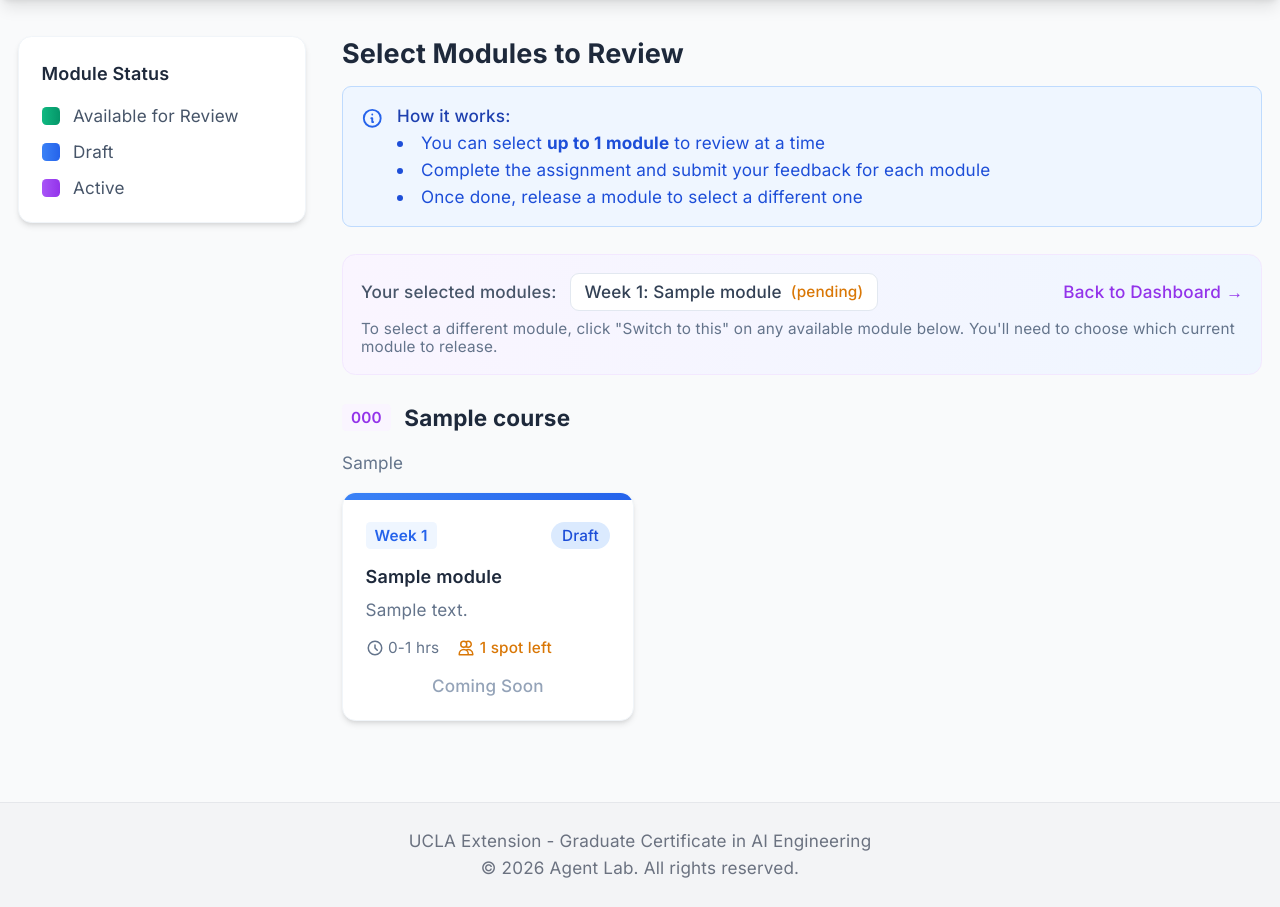
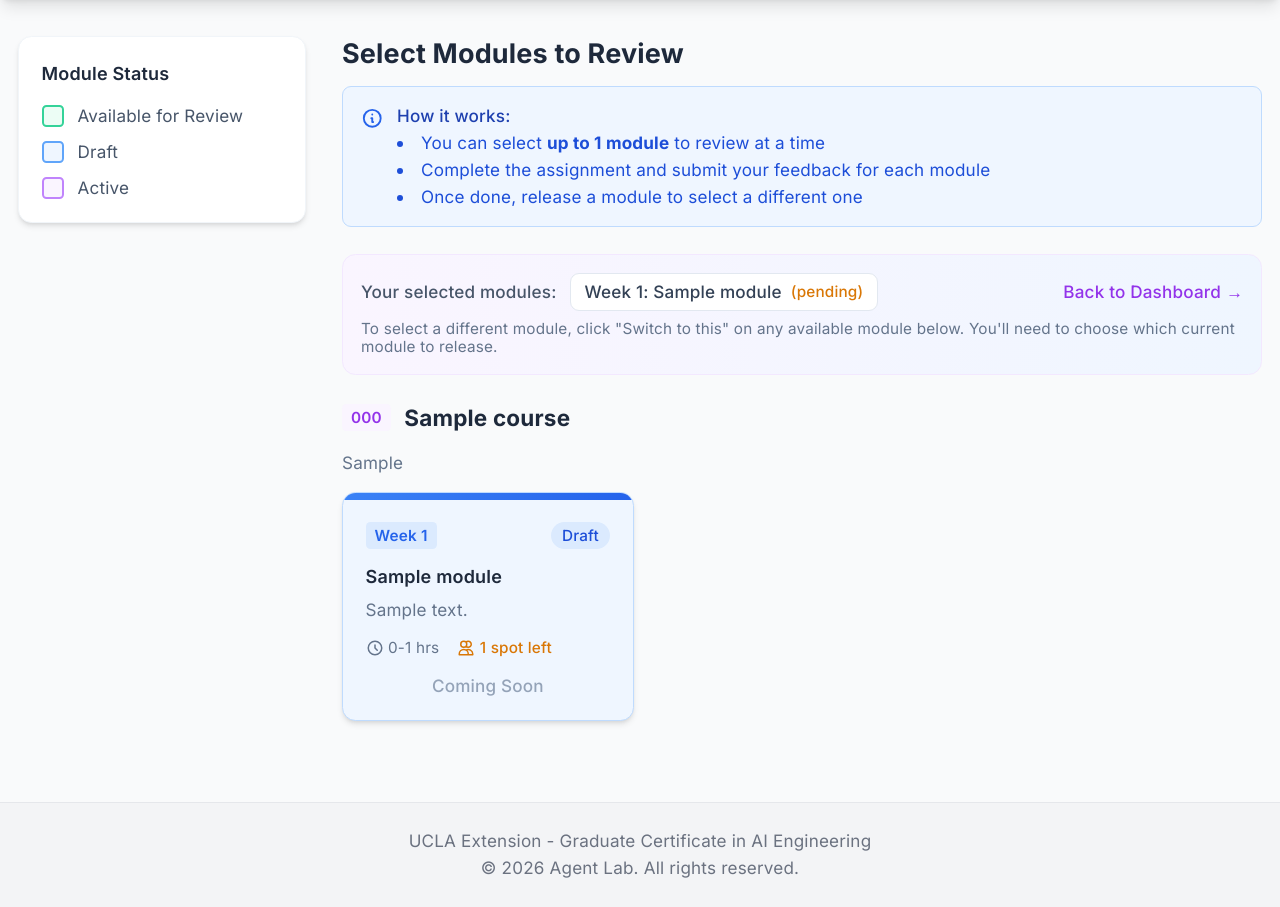
Before and after one commit to prashantkul/agent-lab, a FastAPI app: page /modules in a window 1280 px wide. Shown: the part 99-1006 px from the top of the page. Run offline with FastAPI, Linux system fonts and the light colour scheme; the visitor is signed in with stand-in values (Sample User, id 1); tables that the repository leaves empty hold one stand-in row (values such as "Sample post"); grey boxes marked "Sample" are stand-in pictures; some libraries are stand-ins or nearby versions.

Commit message:
Add color-coded backgrounds to module selection tiles
Tiles now have distinct background colors based on status:
- Emerald/green tint for Available (pilot_review)
- Blue tint for Draft
- Purple tint for Active

Also updates Week badge colors to match each status.

Co-Authored-By: Claude Opus 4.5 <noreply@anthropic.com>

```diff
--- a/templates/module_select.html
+++ b/templates/module_select.html
@@ -12,16 +12,16 @@
                 <h3 class="font-semibold text-base text-slate-800 mb-4">Module Status</h3>
                 <div class="space-y-3">
                     <div class="flex items-center gap-3">
-                        <div class="w-4 h-4 rounded bg-gradient-to-r from-emerald-500 to-emerald-600"></div>
+                        <div class="w-5 h-5 rounded bg-emerald-50 border-2 border-emerald-400"></div>
                         <span class="text-sm text-slate-600">Available for Review</span>
                     </div>
                     {% if user.role.value == 'admin' %}
                     <div class="flex items-center gap-3">
-                        <div class="w-4 h-4 rounded bg-gradient-to-r from-blue-500 to-blue-600"></div>
+                        <div class="w-5 h-5 rounded bg-blue-50 border-2 border-blue-400"></div>
                         <span class="text-sm text-slate-600">Draft</span>
                     </div>
                     <div class="flex items-center gap-3">
-                        <div class="w-4 h-4 rounded bg-gradient-to-r from-purple-500 to-purple-600"></div>
+                        <div class="w-5 h-5 rounded bg-purple-50 border-2 border-purple-400"></div>
                         <span class="text-sm text-slate-600">Active</span>
                     </div>
                     {% endif %}
@@ -94,13 +94,13 @@
 
                 <div class="grid md:grid-cols-2 lg:grid-cols-3 gap-5">
                     {% for module in course_data.modules %}
-                    <div class="bg-white rounded-xl shadow-md hover:shadow-xl transition-all duration-300 border border-slate-100 overflow-hidden group">
+                    <div class="rounded-xl shadow-md hover:shadow-xl transition-all duration-300 overflow-hidden group {% if module.visibility.value == 'pilot_review' %}bg-emerald-50 border border-emerald-200{% elif module.visibility.value == 'draft' %}bg-blue-50 border border-blue-200{% elif module.visibility.value == 'active' %}bg-purple-50 border border-purple-200{% else %}bg-white border border-slate-100{% endif %}">
                         <!-- Status Banner - Green for pilot_review, Blue for draft, Purple for active -->
                         <div class="h-1.5 {% if module.visibility.value == 'pilot_review' %}bg-gradient-to-r from-emerald-500 to-emerald-600{% elif module.visibility.value == 'draft' %}bg-gradient-to-r from-blue-500 to-blue-600{% elif module.visibility.value == 'active' %}bg-gradient-to-r from-purple-500 to-purple-600{% else %}bg-slate-300{% endif %}"></div>
 
                         <div class="p-5">
                             <div class="flex justify-between items-start mb-3">
-                                <span class="text-xs font-semibold text-blue-600 bg-blue-50 px-2 py-1 rounded">
+                                <span class="text-xs font-semibold px-2 py-1 rounded {% if module.visibility.value == 'pilot_review' %}text-emerald-700 bg-emerald-100{% elif module.visibility.value == 'draft' %}text-blue-600 bg-blue-100{% elif module.visibility.value == 'active' %}text-purple-700 bg-purple-100{% else %}text-blue-600 bg-blue-50{% endif %}">
                                     Week {{ module.week_number }}
                                 </span>
                                 {% if module.visibility.value == 'pilot_review' %}
@@ -194,13 +194,13 @@
                 <h2 class="text-xl font-bold text-slate-800 mb-4">Other Modules</h2>
                 <div class="grid md:grid-cols-2 lg:grid-cols-3 gap-5">
                     {% for module in modules_without_course %}
-                    <div class="bg-white rounded-xl shadow-md hover:shadow-xl transition-all duration-300 border border-slate-100 overflow-hidden group">
+                    <div class="rounded-xl shadow-md hover:shadow-xl transition-all duration-300 overflow-hidden group {% if module.visibility.value == 'pilot_review' %}bg-emerald-50 border border-emerald-200{% elif module.visibility.value == 'draft' %}bg-blue-50 border border-blue-200{% elif module.visibility.value == 'active' %}bg-purple-50 border border-purple-200{% else %}bg-white border border-slate-100{% endif %}">
                         <!-- Status Banner -->
                         <div class="h-1.5 {% if module.visibility.value == 'pilot_review' %}bg-gradient-to-r from-emerald-500 to-emerald-600{% elif module.visibility.value == 'draft' %}bg-gradient-to-r from-blue-500 to-blue-600{% elif module.visibility.value == 'active' %}bg-gradient-to-r from-purple-500 to-purple-600{% else %}bg-slate-300{% endif %}"></div>
 
                         <div class="p-5">
                             <div class="flex justify-between items-start mb-3">
-                                <span class="text-xs font-semibold text-blue-600 bg-blue-50 px-2 py-1 rounded">
+                                <span class="text-xs font-semibold px-2 py-1 rounded {% if module.visibility.value == 'pilot_review' %}text-emerald-700 bg-emerald-100{% elif module.visibility.value == 'draft' %}text-blue-600 bg-blue-100{% elif module.visibility.value == 'active' %}text-purple-700 bg-purple-100{% else %}text-blue-600 bg-blue-50{% endif %}">
                                     Week {{ module.week_number }}
                                 </span>
                                 {% if module.visibility.value == 'pilot_review' %}
```
